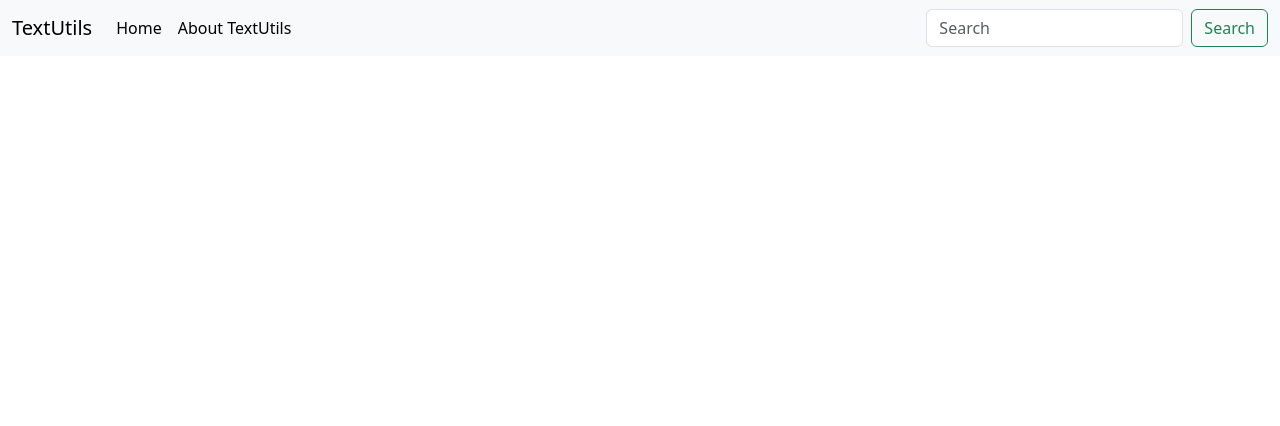
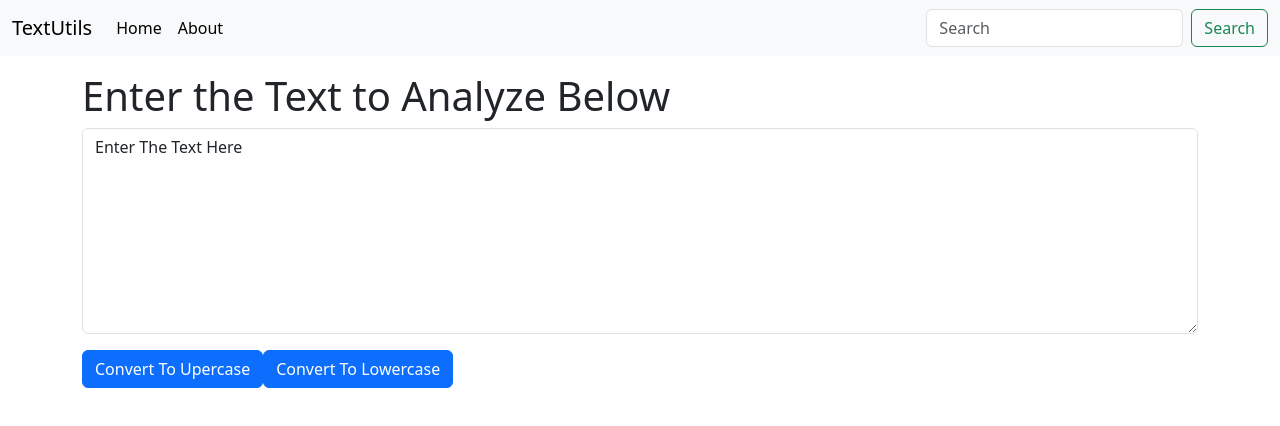
Before and after one commit to jpg04/ReactJs, a React (Create React App) app in the folder web-project/: page / in a window 1280 px wide. Shown: the top 426 px of the page. Built offline with nearby package versions, Linux system fonts and the light colour scheme.

Commit message:
Understanding State & Handling Events in React

```diff
--- a/web-project/src/App.js
+++ b/web-project/src/App.js
@@ -1,12 +1,16 @@
 // import logo from './logo.svg';
 import './App.css';
 import Navbar from './components/Navbar';
+import TextForm from './components/TextForm';
 function App() {
   return (
 <>
   {/* <Navbar /> */}
   {/* <Navbar title="TextUtils"/> */}
-  <Navbar title="TextUtils" aboutText="About TextUtils" />
+  <Navbar title="TextUtils" aboutText="About" />
+  <div className="container my-3">
+    <TextForm heading = "Enter the Text to Analyze Below"/>
+  </div>
 </>
   );
 }
--- /dev/null
+++ b/web-project/src/components/TextForm.js
@@ -0,0 +1,35 @@
+import React, {useState} from 'react'
+
+export default function TextForm(props) {
+
+  const handleUpClick = ()=>{
+    // console.log("Uppercase was clicked : " +text);
+    let newText = text.toUpperCase();
+    setText(newText)
+  }
+
+  const handleLowerClick = ()=>{
+    // console.log("Uppercase was clicked : " +text);
+    let newText = text.toLowerCase();
+    setText(newText)
+  }
+
+  const handleOnChange = (Event) =>{
+    // console.log("on change");
+    setText(Event.target.value)
+  }
+
+  const[text, setText] = useState('Enter The Text Here');
+  // text = "new text"; //wrong way to change the state
+  // setText("new text"); //correct way to change the state
+  return (
+    <div>
+        <h1>{props.heading}</h1>
+        <div className="mb-3">
+        <textarea className="form-control" value={text} onChange={handleOnChange} id="myBox" rows="8"></textarea>
+        </div>
+        <button className="btn btn-primary" onClick={handleUpClick}>Convert To Upercase</button>
+        <button className="btn btn-primary" onClick={handleLowerClick}>Convert To Lowercase</button>
+    </div>
+  )
+}
```
